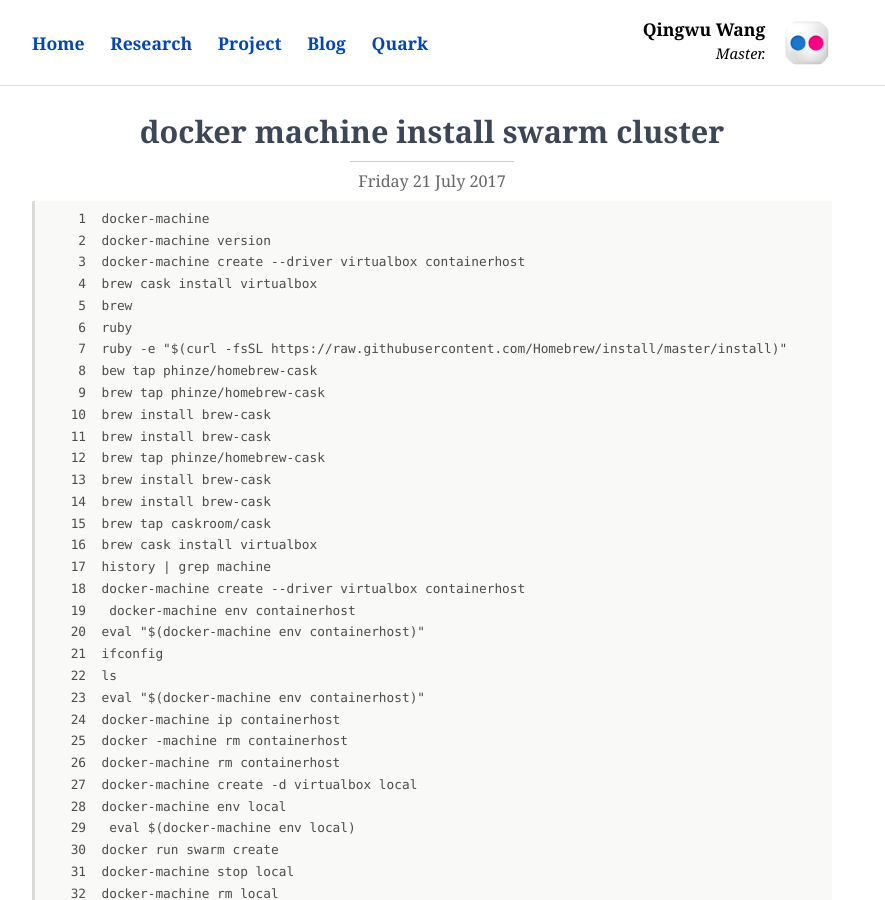
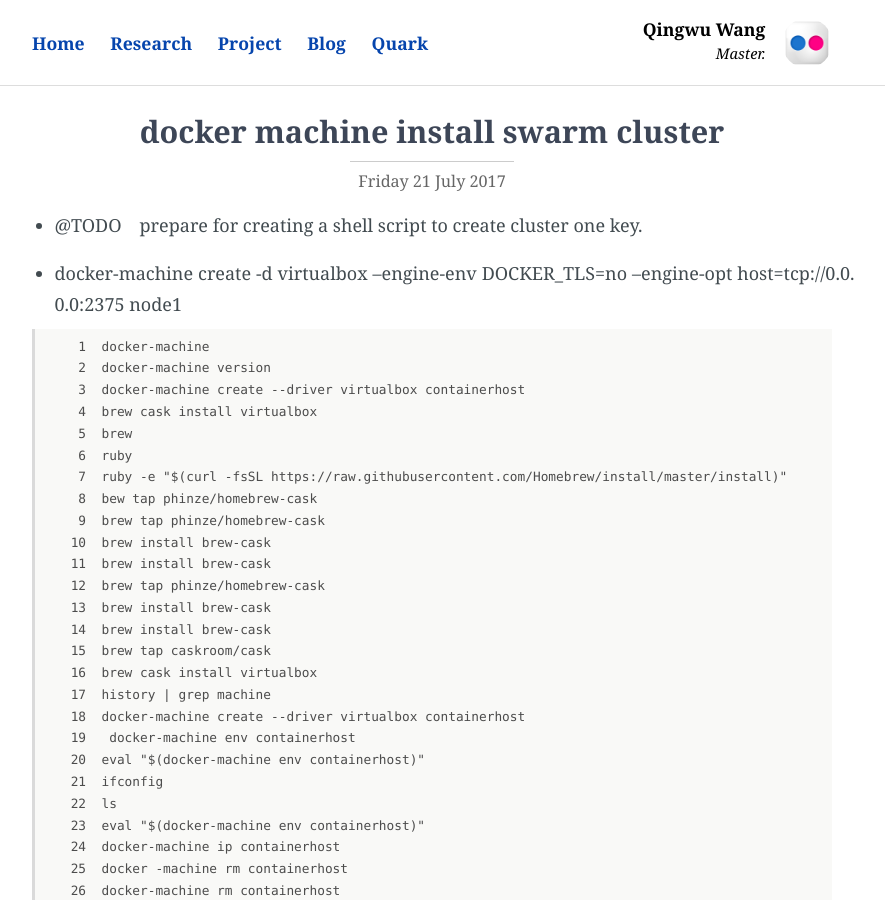
Before and after one commit to qingw/qingw.github.io, a Jekyll site: the page built from _posts/2017-07-21-docker-machine-swarm.md, in a window 1280 px wide and 900 px high. Shown: the whole window, without its empty margins (208-1093 px from the left). Built offline with Jekyll 4.4.1, drawn with Linux system fonts in a browser that asks for light colours; comment, search, counter and statistics services are not loaded.

Commit message:
Update 2017-07-21-docker-machine-swarm.md

````diff
--- a/_posts/2017-07-21-docker-machine-swarm.md
+++ b/_posts/2017-07-21-docker-machine-swarm.md
@@ -3,6 +3,10 @@ layout: post
 title: docker machine install swarm cluster
 categories: [quantum]
 ---
+
+- @TODO　prepare for creating a shell script to create cluster one key.
+
+- docker-machine create -d virtualbox --engine-env DOCKER_TLS=no --engine-opt host=tcp://0.0.0.0:2375 node1
 
 ```
     1  docker-machine
````
